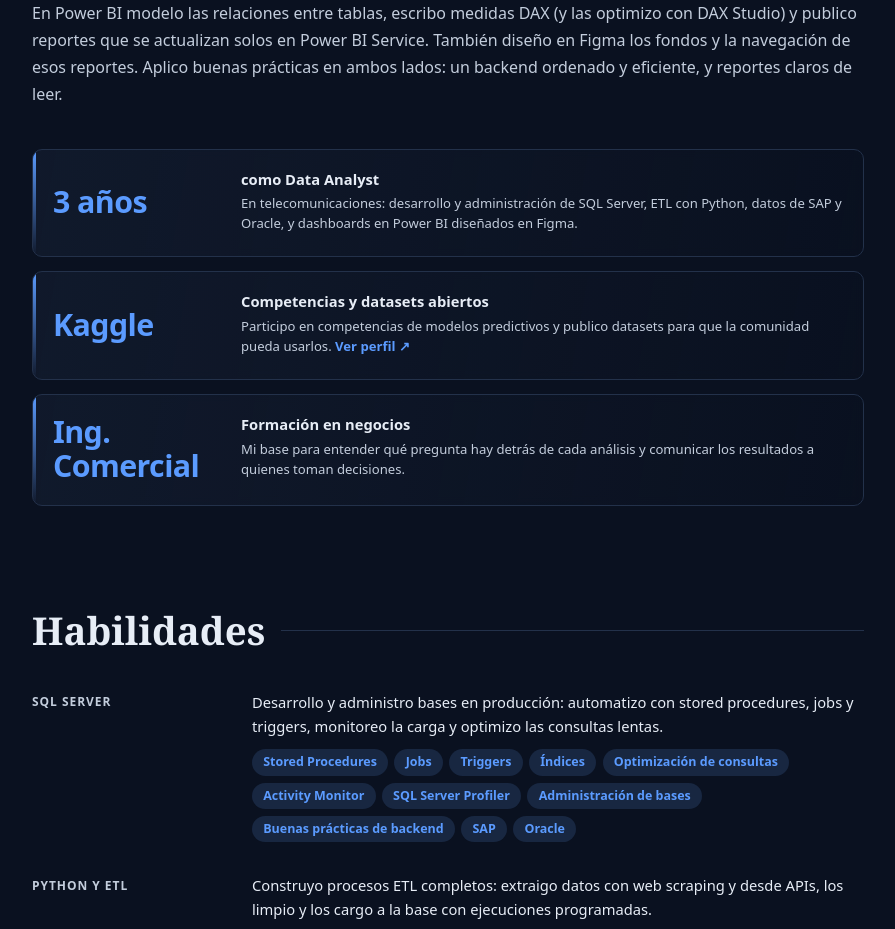
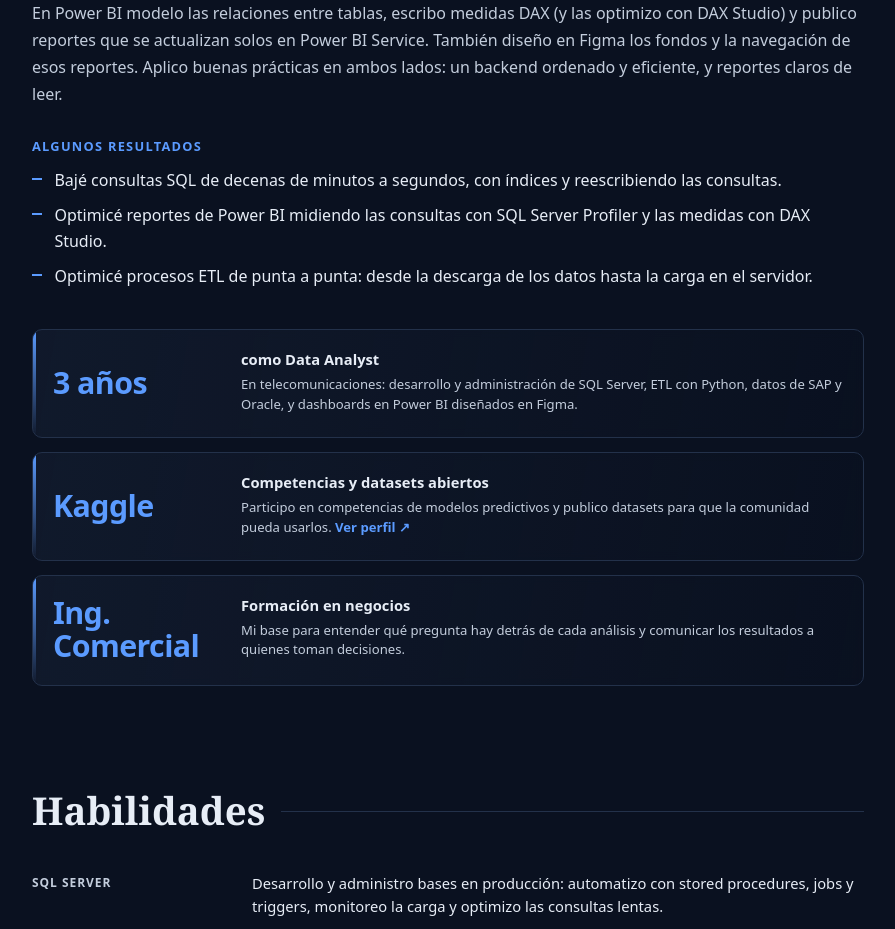
Before and after one commit to rrdiegoisaac/portfolio, a React (Vite) app: page / in a window 1280 px wide. Shown: the part 1120-2049 px from the top of the page, without its empty margins (192-1087 px from the left). Built offline with nearby package versions, Linux system fonts and the light colour scheme.

Commit message:
feat(sobre-mi): agregar resultados concretos del trabajo

```diff
--- a/src/components/About.css
+++ b/src/components/About.css
@@ -2,6 +2,46 @@
   margin: 0 0 1.1rem;
   line-height: 1.7;
   color: var(--muted);
+}
+
+.about__logros {
+  margin-top: 1.75rem;
+}
+
+.about .about__logros-titulo {
+  margin: 0 0 0.75rem;
+  font-size: 0.8rem;
+  font-weight: 700;
+  letter-spacing: 0.1em;
+  text-transform: uppercase;
+  color: var(--accent);
+}
+
+.about__logros-lista {
+  display: flex;
+  flex-direction: column;
+  gap: 0.6rem;
+  margin: 0;
+  padding: 0;
+  list-style: none;
+}
+
+/* Cada logro con una marca de color a la izquierda */
+.about__logros-lista li {
+  position: relative;
+  padding-left: 1.4rem;
+  line-height: 1.6;
+  color: var(--text);
+}
+
+.about__logros-lista li::before {
+  content: '';
+  position: absolute;
+  left: 0;
+  top: 0.62em;
+  width: 0.6rem;
+  height: 2px;
+  background-color: var(--accent);
 }
 
 .about__destacados {
--- a/src/components/About.jsx
+++ b/src/components/About.jsx
@@ -18,6 +18,13 @@ const destacados = [
     titulo: 'Formación en negocios',
     texto: 'Mi base para entender qué pregunta hay detrás de cada análisis y comunicar los resultados a quienes toman decisiones.',
   },
+]
+
+// Resultados concretos del trabajo actual
+const logros = [
+  'Bajé consultas SQL de decenas de minutos a segundos, con índices y reescribiendo las consultas.',
+  'Optimicé reportes de Power BI midiendo las consultas con SQL Server Profiler y las medidas con DAX Studio.',
+  'Optimicé procesos ETL de punta a punta: desde la descarga de los datos hasta la carga en el servidor.',
 ]
 
 function About() {
@@ -48,6 +55,15 @@ function About() {
         </p>
       </div>
 
+      <div className="about__logros">
+        <h3 className="about__logros-titulo">Algunos resultados</h3>
+        <ul className="about__logros-lista">
+          {logros.map((logro) => (
+            <li key={logro}>{logro}</li>
+          ))}
+        </ul>
+      </div>
+
       <ul className="about__destacados">
         {destacados.map((d) => (
           <li key={d.titulo} className="about__destacado">
```
